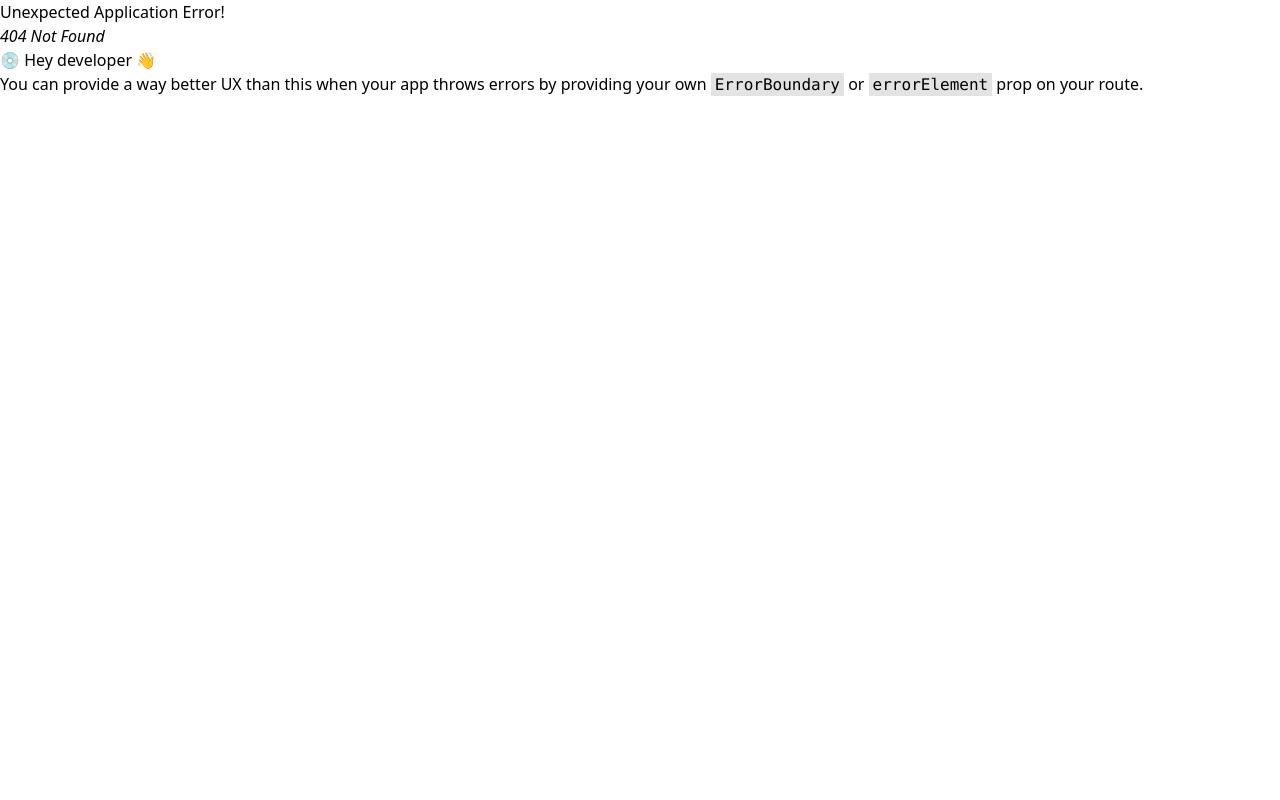
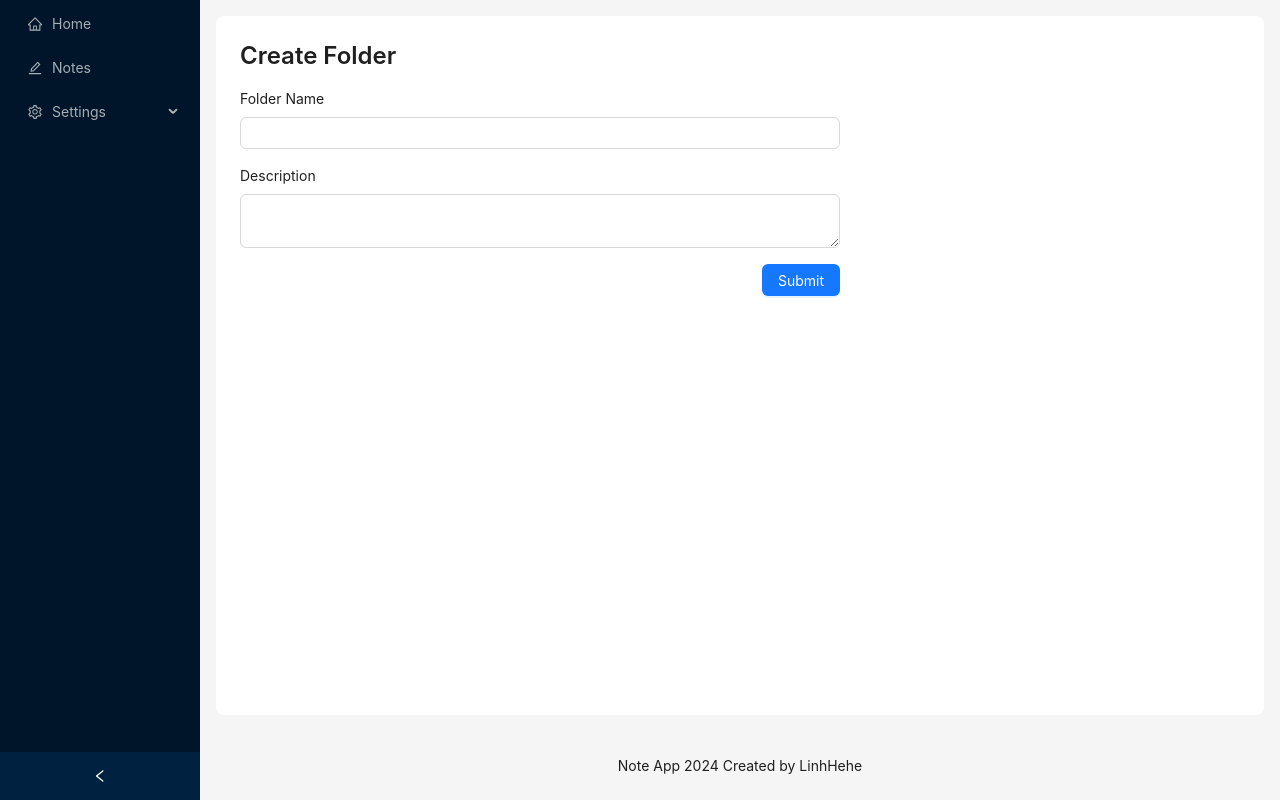
Before and after one commit to phamLinh98/TodoApp-React-routeApp, a React (Vite) app in the folder todoapp-practise/: page /notes/1/create in a window 1280 px wide. Before the commit this address had no page. Built offline with nearby package versions, Linux system fonts and the light colour scheme; no server answers.

Commit message:
upload create function for app

```diff
--- /dev/null
+++ b/todoapp-practise/src/config/envConfig.js
@@ -0,0 +1,3 @@
+export const envConfig = {
+  host: import.meta.env.VITE_BACKEND_HOST || "http://localhost:3456",
+};
--- a/todoapp-practise/src/mocks/mock.json
+++ b/todoapp-practise/src/mocks/mock.json
@@ -1,19 +1,14 @@
 {
   "folders": [
     {
-      "id": "1",
-      "name": "Folder 1",
-      "description": "This is Folder 1"
+      "id": 1,
+      "name": "Doan Tri Binh",
+      "description": "Tieu Long Nu"
     },
     {
-      "id": "2",
-      "name": "Folder 2",
-      "description": "This is Folder 2"
-    },
-    {
-      "id": "3",
-      "name": "Folder 3",
-      "description": "This is Folder 3"
+      "id": "b21c",
+      "name": "Linh",
+      "description": "Linh thu sinh"
     }
   ]
 }
--- a/todoapp-practise/src/pages/notes/folder/create.jsx
+++ b/todoapp-practise/src/pages/notes/folder/create.jsx
@@ -1,3 +1,72 @@
-export const CreateComponent = () => {
-  return 123;
+//TODO: solve logic create
+//TODO: create input for create form
+//TODO: write function to redirect to create and solve logic
+//TODO: action
+//TODO: update function for form
+//TODO: env process
+
+import { Button, Input } from "antd";
+import { Form, redirect, useActionData, useNavigation } from "react-router-dom";
+import { post } from "../../../utils/api";
+
+const CreateFolder = () => {
+  const navigation = useNavigation();
+  const actionData = useActionData();
+  const isSubmiting = navigation.state === "submitting";
+
+  return (
+    <div className="mb-4">
+      <h1 className="text-2xl font-semibold mb-4">Create Folder</h1>
+      <Form method="post" className="max-w-[600px]">
+        <div className="mb-4">
+          <label htmlFor="folderName" className="block mb-2">
+            Folder Name
+          </label>
+          <Input
+            id="folderName"
+            name="folderName"
+            required
+            className="w-full"
+            disabled={isSubmiting}
+          ></Input>
+        </div>
+        <div className="mb-4">
+          <label htmlFor="description" className="block mb-2">
+            Description
+          </label>
+          <Input.TextArea
+            id="description"
+            name="description"
+            required
+            className="w-full"
+            disabled={isSubmiting}
+          />
+        </div>
+        <div className="text-right">
+          <Button type="primary" htmlType="submit">
+            {isSubmiting ? "Submiting..." : "Submit"}
+          </Button>
+        </div>
+      </Form>
+      {actionData && actionData.error && (
+        <p className="text-red-500 mt-4">{actionData.error}</p>
+      )}
+    </div>
+  );
 };
+export default CreateFolder;
+
+export async function action({ request }) {
+  const formData = await request.formData();
+  const folderName = formData.get("folderName");
+  const description = formData.get("description");
+  try {
+    await post("/folders", {
+      name: folderName,
+      description,
+    });
+    return redirect("/notes");
+  } catch (error) {
+    return { error: "Error creating folder" };
+  }
+}
--- a/todoapp-practise/src/pages/notes/index.jsx
+++ b/todoapp-practise/src/pages/notes/index.jsx
@@ -1,13 +1,34 @@
 import { Suspense } from "react";
 import Item from "../../components/notes/item";
-import { Spin } from "antd";
-import { Await, defer, Outlet, useLoaderData } from "react-router-dom";
+import { Button, Spin } from "antd";
+import {
+  Await,
+  defer,
+  Outlet,
+  useLoaderData,
+  useNavigate,
+} from "react-router-dom";
+import { get } from "../../utils/api";
 
 const Notes = () => {
   const { events } = useLoaderData();
-
+  const navigate = useNavigate();
+  //TODO: solve lazy loading for suitable
+  //TODO: solve content
+  //TODO: check folder and folder length
+  //TODO: solve data mock
+  //TODO: create button by antd
+  //TODO: adding navigation to create
   return (
     <>
+      <div className="flex gap-2 mb-4">
+        <h1 className="text-2xl font-semibold">List Folders</h1>
+        <div className="mb-4">
+          <Button type="primary" onClick={() => navigate("folders/create")}>
+            Create
+          </Button>
+        </div>
+      </div>
       <Suspense
         fallback={
           <Spin
@@ -15,9 +36,7 @@ const Notes = () => {
             tips="Loading"
             size="large"
             percent="auto"
-          >
-            <h1 className="text-2xl font-semibold">List Folders</h1>
-          </Spin>
+          ></Spin>
         }
       >
         <Await resolve={events}>
@@ -35,9 +54,16 @@ const Notes = () => {
               }
             >
               <Await resolve={events}>
-                {(folders) => (
+                {(folders) => {
+                  if (!folders || folders.length === 0) {
+                    return (
+                      <div className="flex justify-center items-center h-full">
+                        No Record For Showing
+                      </div>
+                    );
+                  }
+                  return (
                     <>
-                    <h1 className="text-2xl font-semibold">List Folders</h1>
                       <div className="flex flex-wrap gap-10 py-4 max-h-[calc(100vh-200px)] overflow-auto">
                         {folders.map((folder, index) => (
                           <Item
@@ -48,7 +74,8 @@ const Notes = () => {
                         ))}
                       </div>
                     </>
-                )}
+                  );
+                }}
               </Await>
             </Suspense>
           </>
@@ -68,12 +95,8 @@ export const loadEvents = async () => {
     }, 500);
   });
 
-  const response = await fetch("http://localhost:3456/folders", {
-    method: "GET",
-    headers: {
-      "Content-Type": "application/json",
-    },
-  });
+  // Solve  API list for folders
+  const response = await get("/folders");
 
   if (!response.ok) {
     throw new Error("Failed to fetch data");
--- a/todoapp-practise/src/pages/routers/note.jsx
+++ b/todoapp-practise/src/pages/routers/note.jsx
@@ -2,15 +2,20 @@ import { EditOutlined } from "@ant-design/icons";
 import Notes, { loader as notesLoader } from "../notes";
 import Folder from "../notes/folder";
 import Note from "../notes";
+import CreateFolder, {
+  action as createFolderAction,
+} from "../notes/folder/create";
 
-//TODO: adding loader for note
-//TODO: lazy loading by defer
-//TODO: solve data for node by load data
+//TODO: adding loader for create
+//TODO: create route for create
+//TODO: fix some prop in form field
+//TODO: action
+
 const noteRoute = [
   {
-    path: "note",
+    path: "notes",
     menu: {
-      key: "note",
+      key: "notes",
       icon: <EditOutlined />,
       label: "Notes",
     },
@@ -29,7 +34,8 @@ const noteRoute = [
           },
           {
             path: "create",
-            element: <h1>This is Folder New Page</h1>,
+            element: <CreateFolder />,
+            action: createFolderAction,
           },
           {
             path: "update",
--- /dev/null
+++ b/todoapp-practise/src/utils/api.js
@@ -0,0 +1,22 @@
+import { envConfig } from "../config/envConfig";
+
+export const get = async (route) => {
+  const url = `${envConfig.host}${route}`;
+  return fetch(url, {
+    method: "GET",
+    headers: {
+      "Content-Type": "application/json",
+    },
+  });
+};
+
+export const post = async (route, data) => {
+  const url = `${envConfig.host}${route}`;
+  return fetch(url, {
+    method: "POST",
+    headers: {
+      "Content-Type": "application/json",
+    },
+    body: JSON.stringify(data),
+  });
+};
```
Lines whose indentation alone changed are shown as unchanged.
